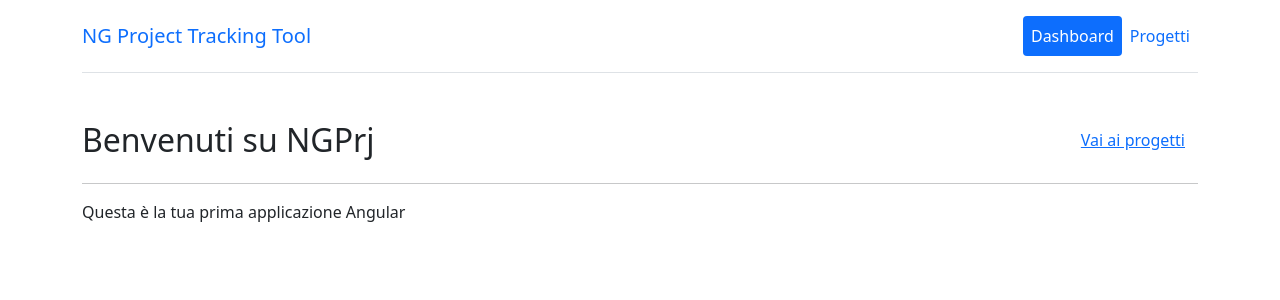
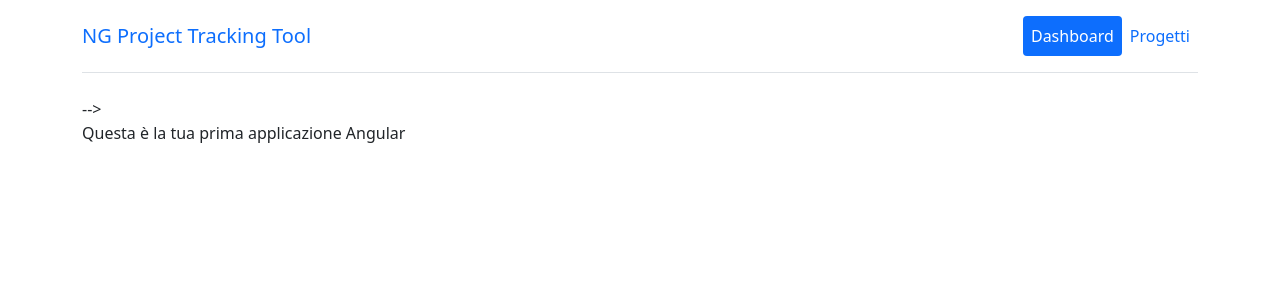
Before and after one commit to giglioDomenicoMirko/CorsoDevelhope-AngularApp-Sciuti, an Angular app: page /home in a window 1280 px wide. Shown: the top 300 px of the page. Built offline with nearby package versions, Linux system fonts and the light colour scheme.

Commit message:
Project Module - Spostiamo i componenti

```diff
--- a/src/app/modules/dashboard/pages/home/home.component.html
+++ b/src/app/modules/dashboard/pages/home/home.component.html
@@ -1,6 +1,8 @@
-<ngprj-section-header
+<!-- <!-- QUESTA PARTE È MOMENTANEAMENTE COMMENTA PERCHÈ DA app.module.ts ABBIAMO RIMOSSO SharedModule -->
+<!-- <ngprj-section-header
     [title]="'Benvenuti su NGPrj'"
     [button]="{ label: 'Vai ai progetti', link: '/projects'}"
-></ngprj-section-header>
+></ngprj-section-header> --> -->
+
 
 <p>Questa è la tua prima applicazione Angular</p>
--- /dev/null
+++ b/src/app/modules/project/project.modules.ts
@@ -0,0 +1,23 @@
+import { CommonModule } from "@angular/common";
+import { NgModule } from "@angular/core";
+import { FormsModule } from "@angular/forms";
+import { Sharedmodule } from "@app/shared/shared.module";
+import { ProjectFormComponent } from "./component/project-form/project-form.component";
+import { ProjectListComponent } from "./component/project-list/project-list.component";
+import { ProjectDashboardComponent } from "./pages/project-dashboard/project-dashboard.component";
+import { ProjectDetailComponent } from "./pages/project-detail/project-detail.component";
+
+@NgModule ({
+    declarations: [
+        ProjectDashboardComponent,
+        ProjectDetailComponent,
+        ProjectListComponent,
+        ProjectFormComponent
+    ],
+    imports: [
+        Sharedmodule,
+        CommonModule,
+        FormsModule
+    ]
+})
+export class ProjectModule {}
```
Also changed, not shown: src/app/app.module.ts (+15 -13 lines).
